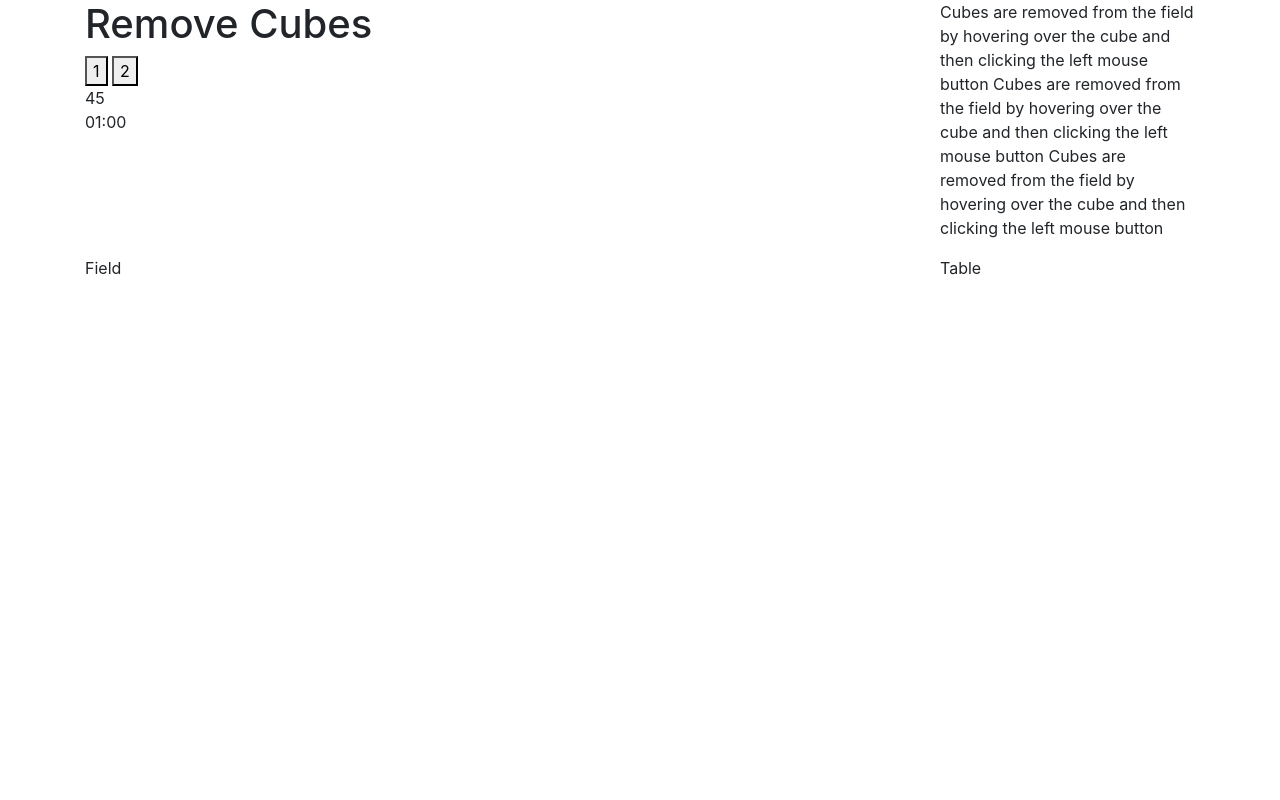
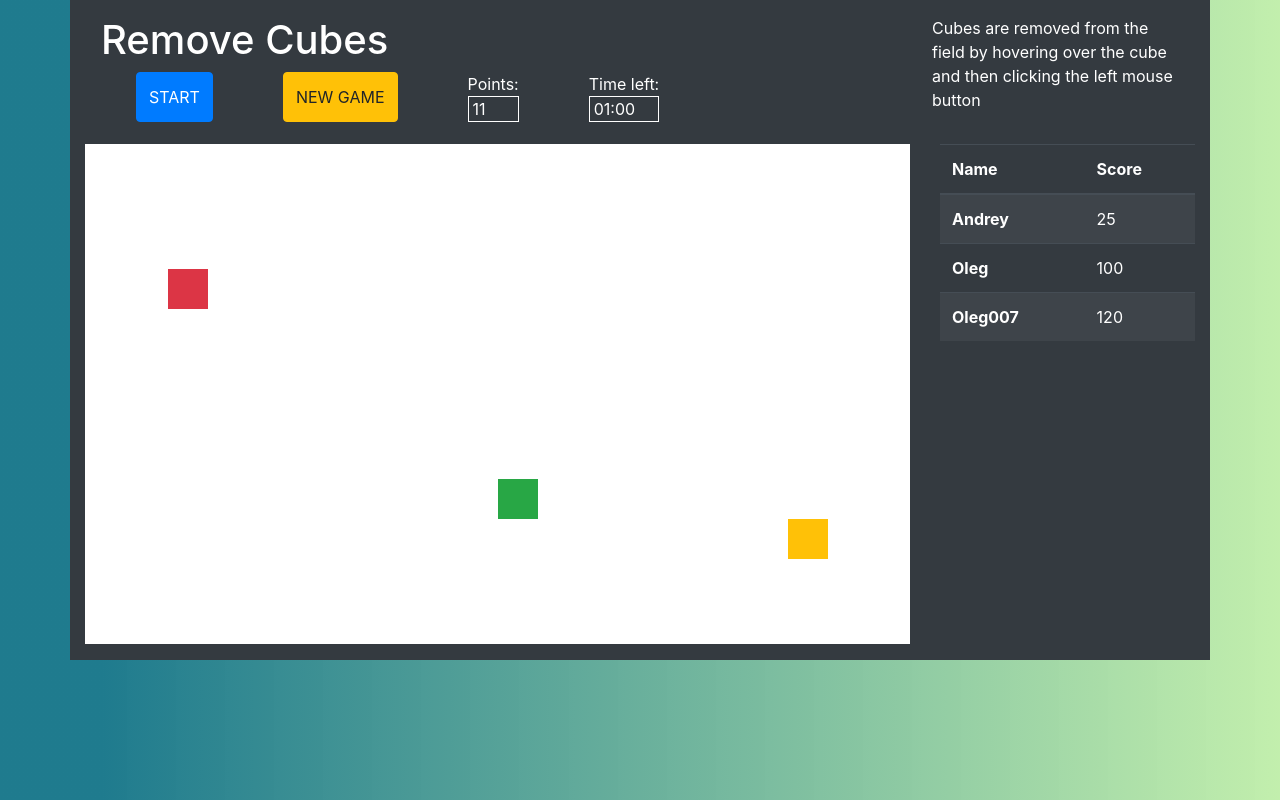
Before and after one commit to AndreyBaglai/gameRemoveCubes, a plain HTML site: page index.html in a window 1280 px wide. Drawn offline with nearby package versions, Linux system fonts and the light colour scheme.

Commit message:
Add basic styles

```diff
--- a/css/styles.css
+++ b/css/styles.css
@@ -0,0 +1,64 @@
+body {
+  background: rgb(19, 116, 136);
+  background: linear-gradient(
+    90deg,
+    rgba(19, 116, 136, 0.9500175070028011) 8%,
+    rgba(184, 236, 159, 0.8547794117647058) 100%,
+    rgba(0, 212, 255, 1) 100%
+  );
+}
+
+.container {
+  background-color: var(--gray-dark);
+  color: #fff;
+}
+
+.header {
+  padding: 1rem;
+}
+
+.controls {
+  display: flex;
+  justify-content: space-around;
+}
+
+.btn {
+  text-transform: uppercase;
+}
+
+.white-border {
+  border: 1px solid #fff;
+  padding-left: 0.25rem;
+}
+
+.game-field {
+  width: 100%;
+  background-color: #fff;
+  min-height: 500px;
+  margin-bottom: 1rem;
+  position: relative;
+}
+
+.cube {
+  width: 40px;
+  height: 40px;
+  position: absolute;
+}
+
+.cube-first {
+  left: 10%;
+  top:25%;
+  background-color: var(--red);
+}
+
+.cube-second {
+  left: 50%;
+  bottom:25%;
+  background-color: var(--green);
+}
+
+.cube-third {
+  top:75%;
+  right: 10%;
+  background-color: var(--yellow);
+}
--- a/index.html
+++ b/index.html
@@ -18,29 +18,30 @@
   </head>
   <body>
     <div class="container">
-      <header>
+      <header class="header">
         <div class="row">
           <div class="col-lg-9">
             <h1>Remove Cubes</h1>
 
-            <div class="controls">
-              <div class="row">
+            <div class="row">
                 <div class="col-lg-9">
-                  <button>1</button>
-                  <button>2</button>
-                  <div class="score">45</div>
-                  <div class="timer">01:00</div>
+                  <div class="controls">
+                    <button type="button" class="btn btn-primary">Start</button>
+                    <button type="button" class="btn btn-warning">New game</button>
+                    <div class="wrap-score">
+                      <span>Points:</span>
+                      <div class="score white-border">11</div>
+                    </div>
+                    <div class="wrap-timer">
+                      <span>Time left:</span>
+                      <div class="timer white-border">01:00</div>
+                    </div>
+                  </div>
                 </div>
-              </div>
             </div>
-
           </div>
           <div class="col-lg-3">
             <p>
-              Cubes are removed from the field by hovering over the cube and then clicking the left
-              mouse button
-              Cubes are removed from the field by hovering over the cube and then clicking the left
-              mouse button
               Cubes are removed from the field by hovering over the cube and then clicking the left
               mouse button
             </p>
@@ -53,11 +54,35 @@
 
         <div class="row">
           <div class="col-lg-9">
-            <div class="game-field">Field</div>
+            <div class="game-field">
+              <div class="cube cube-first"></div>
+              <div class="cube cube-second"></div>
+              <div class="cube cube-third"></div>
+            </div>
           </div>
           <div class="col-lg-3">
-            <div class="table-results">Table</div>
-          </div>
+            <table class="table table-striped table-dark">
+              <thead>
+                <tr>
+                  <th scope="col">Name</th>
+                  <th scope="col">Score</th>
+                </tr>
+              </thead>
+              <tbody>
+                <tr>
+                  <th scope="row">Andrey</th>
+                  <td>25</td>
+                </tr>
+                <tr>
+                  <th scope="row">Oleg</th>
+                  <td>100</td>
+                </tr>
+                <tr>
+                  <th scope="row">Oleg007</th>
+                  <td>120</td>
+                </tr>
+              </tbody>
+            </table>
         </div>
 
       </div>
```
